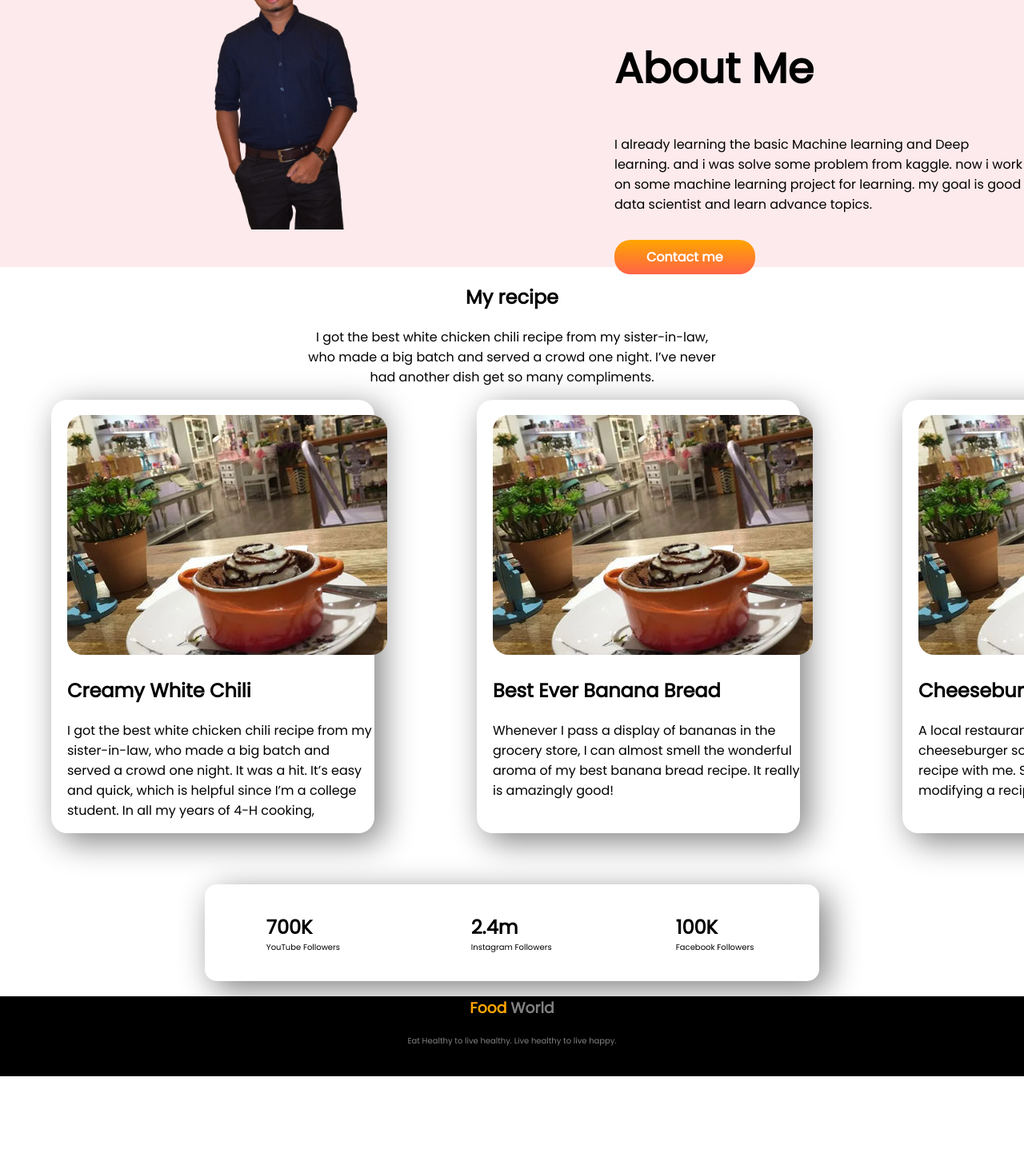
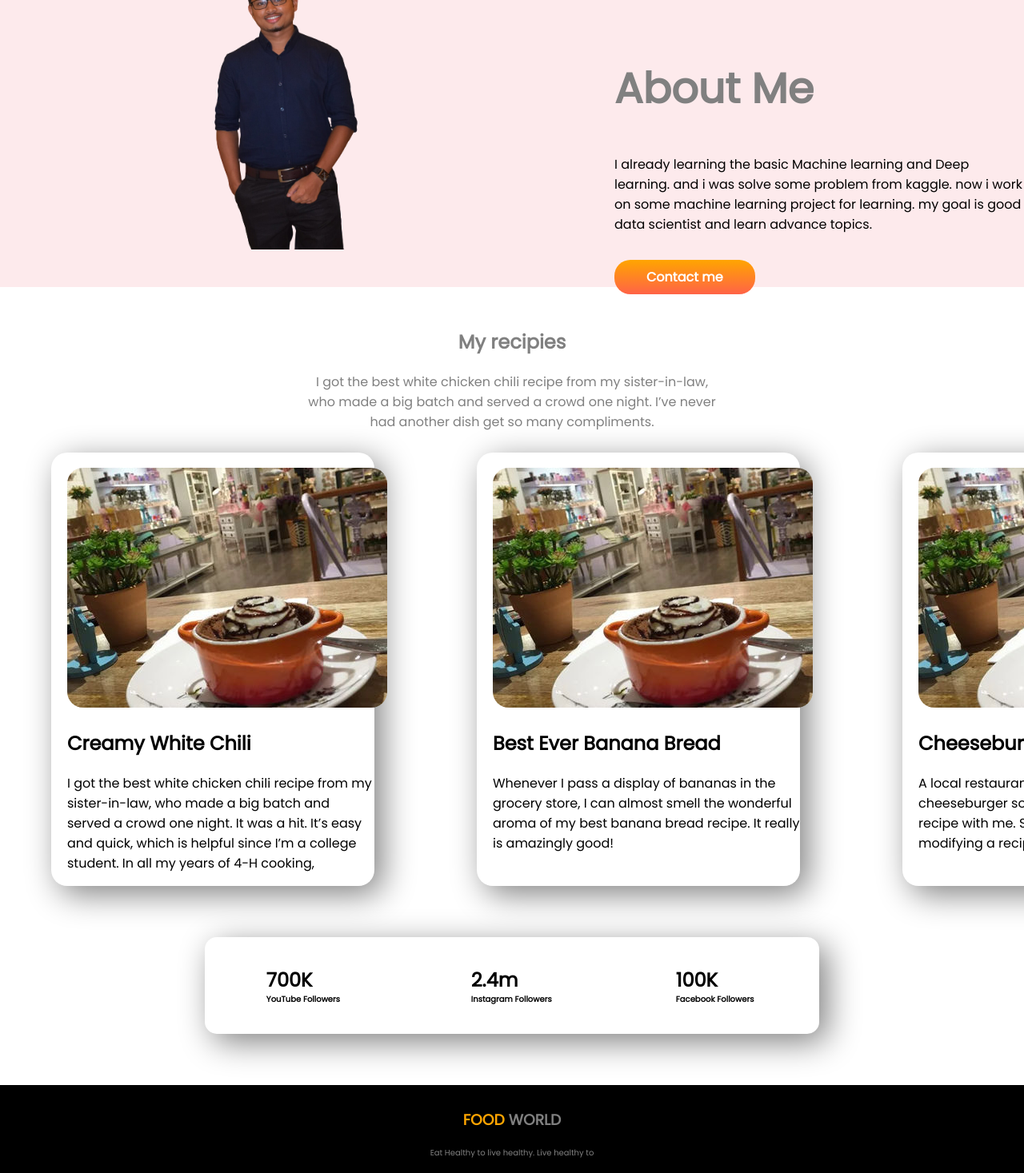
Before and after one commit to Rafsun83/Food-World, a plain HTML site: page index.html in a window 1280 px wide. Shown: the part 1287-2754 px from the top of the page at 80% size. Before the commit the page ends 2633 px from the top, so only its background shows below. Drawn offline with Linux system fonts and the light colour scheme.

Commit message:
final-update

```diff
--- a/index.html
+++ b/index.html
@@ -14,6 +14,7 @@
 </head>
 
 <body>
+    <!-- first part start -->
     <section class="flexible-container">
         <div class="food-web-first">
             <h1> <span class="choose-color">EAT FRESH FOOD</span> MAKE GOOD HEALTH.<br> DON'T NEED DIET</h1>
@@ -21,23 +22,23 @@
                 <a class="menu-button" href="">See our menu</a>
                 <a class="menu-button" href="">Special offer</a>
             </div>
+        </div>
+    </section>
+    <!-- first part end -->
 
-        </div>
-
-    </section>
+    <!-- second part start -->
 
     <section class="middle-banner middle-part">
 
         <div class="mid-width">
             <div class="head">
-
-                <h1><span class="orange">Skip </span>The Diet, <br> Just Eat Healthy With Food Network</h1>
+                <h1><span class="orange">Skip </span>The Diet, <br> Just Eat Healthy With Food World</h1>
 
             </div>
             <p>The first step is to know what foods are good for you. It's fairly simple, really — the closer a food
                 is to its natural state, the better it is for you.
                 Fresh fruits and berries are great and can help satisfy a craving for sweets without adding extra sugar.
-            </p>
+            </p> <br>
 
 
 
@@ -49,13 +50,11 @@
             <img src="images/person/young-guy.png" alt="">
         </div>
     </section>
+    <!-- second part end -->
 
 
-
+    <!-- third part start -->
     <section class="middle-banner last-part">
-
-
-
         <div class="mid-width">
             <img src="images/person/Rafsun1.png" alt="">
         </div>
@@ -79,10 +78,13 @@
                 me</a>
         </div>
     </section>
+    <!-- third part end  -->
 
+
+    <!-- fourth part start -->
     <section>
         <div class="last-recipe">
-            <h1>My recipe</h1>
+            <h1>My recipies</h1>
             <p>I got the best white chicken chili recipe from my sister-in-law, who made a big batch and served a crowd
                 one night. I’ve never had another dish get so many compliments.</p>
         </div>
@@ -127,9 +129,11 @@
         </div>
 
     </section>
+    <!-- fourt part end -->
 
-    <section>
-        <div class="middle-banner last-banner">
+    <!-- fifth part start -->
+    <section class="middle-banner last-banner">
+
         <div class=" foot-banner">
             <h1>700K</h1>
             <p>YouTube Followers</p>
@@ -146,20 +150,18 @@
 
         </div>
 
-        </div>
+    </section>
+    <!-- fifth part end -->
 
-
-
-    </section>
-
+    <!-- footer part start -->
     <footer>
         <div class="foot-web">
-            <h3><span class="foot-food">Food</span> <span class="foot-world">World</span></h3>
-            <p>Eat Healthy to live healthy. Live healthy to live happy.
+            <h3><span class="foot-food">FOOD</span> <span class="foot-world">WORLD</span></h3>
+            <p>Eat Healthy to live healthy. Live healthy to
             </p>
         </div>
     </footer>
-
+    <!-- footer part end -->
 </body>
 
 </html>
--- a/style.css
+++ b/style.css
@@ -9,14 +9,14 @@ body{
 
 }
 .food-web-first{
-    color: crimson;
+    color:coral;
     padding-left: 35%;
     padding-top: 8%;
     font-size: 30px;
     font-weight: bold;
 }
 .choose-color{
-    color: darkorange;
+    color: navy;
 }
 .menu-button{
     text-decoration: none;
@@ -31,6 +31,7 @@ body{
 
 .head{
     font-size: 35px;
+    color: gray;
 }
 .orange{
     color: orange;
@@ -61,6 +62,7 @@ body{
 
 .last-part{
     background-image: url(images/shape/Frame\ 58.jpg);
+    margin-bottom: 4%;
 }
 .text-design{
     margin-top:10%;
@@ -71,6 +73,8 @@ body{
 text-align: center;
 margin-left: 30%;
 margin-right: 30%;
+margin-bottom: 2%;
+color: gray;
 
 }
 
@@ -94,6 +98,7 @@ margin-right: 30%;
     margin-right: 20%;
     margin-top: 5%;
     border-radius: 15px;
+    margin-bottom: 5%;
 }
 .foot-banner{
     width: 50%;
@@ -101,6 +106,7 @@ margin-right: 30%;
     line-height:5px;
     margin-bottom: 4%;
     margin-top: 4%;
+    font-weight: 900;
 }
 
 .foot-banner p{
@@ -109,10 +115,11 @@ margin-right: 30%;
 footer{
     background-color: black;
     height: 100px;
+    padding-top: 10px;
 }
+
 .foot-web{
    text-align: center;
-   margin-top: 10px;
 
 }
 
```
Lines whose indentation alone changed are shown as unchanged.
